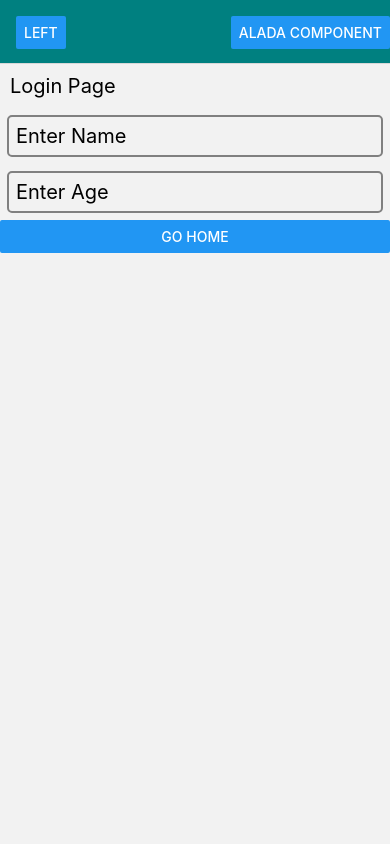
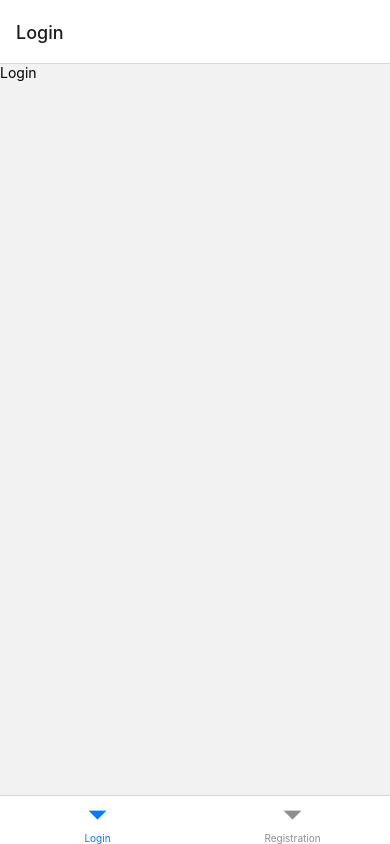
Before and after one commit to TahmeedMahbub/React-Native-Practise, a React Native app: screen / in a window 390 px wide. Built offline with nearby package versions, Linux system fonts and the light colour scheme.

Commit message:
Tab Nav: Bottom Tab Basic

```diff
--- a/App.js
+++ b/App.js
@@ -1,10 +1,7 @@
+import { createBottomTabNavigator } from '@react-navigation/bottom-tabs';
 import { NavigationContainer } from '@react-navigation/native';
-import { createNativeStackNavigator } from '@react-navigation/native-stack';
 import React, { useState } from 'react';
 import {View, Text, StyleSheet, StatusBar, Button} from 'react-native';
-import { Home } from './components/Home';
-import { Login } from './components/Login';
-
 
 
 const Header=()=>{
@@ -15,18 +12,21 @@ const Header=()=>{
     );
 }
 
-const Stack = createNativeStackNavigator();
+const Tab = createBottomTabNavigator();
 
-const BtnComponent =()=>{
-  return (<Button title="Alada Component" />)
+const Login =()=>{
+  return(<View>
+    <Text>Login</Text>
+  </View>)
+}
+const Registration =()=>{
+  return(<View>
+    <Text>Registration</Text>
+  </View>)
 }
 
 
 const App = () => {
-  const btnAction = () => {
-    console.warn("button pressed");
-  };
-
   return (
     <View style={style.main}>
       <StatusBar
@@ -34,46 +34,11 @@ const App = () => {
         barStyle="dark-content"
       />
       <NavigationContainer>
-        <Stack.Navigator
-            screenOptions={
-              {
-                headerTitle: ()=><Button title="Left" onPress={()=>btnAction()} />,
-                headerRight: ()=><BtnComponent />,
-                title: "User Login",
-                headerStyle: {
-                  backgroundColor: 'teal'
-                },
-                headerTitleStyle: {
-                  fontSize: 25,
-                  color: 'white'
-                }
-              }
-            }
-          >
-          <Stack.Screen name="Login"
-            component={Login}
-            // DO BELOW LINES FOR INDIVIDUAL NAVIGATION BAR, OTHERWISE USE screenOptions IN Stack.Navigator
-            // options={
-            //   {
-            //     headerTitle: ()=><Button title="Left" onPress={()=>btnAction()} />,
-            //     headerRight: ()=><BtnComponent />,
-            //     title: "User Login",
-            //     headerStyle: {
-            //       backgroundColor: 'teal'
-            //     },
-            //     headerTitleStyle: {
-            //       fontSize: 25,
-            //       color: 'white'
-            //     }
-            //   }
-            // }
-          />
-          <Stack.Screen name="Home" component={Home} options={{ title: "App Home" }}/>
-        </Stack.Navigator>
+        <Tab.Navigator>
+          <Tab.Screen name='Login' component={Login} />
+          <Tab.Screen name='Registration' component={Registration} />
+        </Tab.Navigator>
       </NavigationContainer>
-
-      {/* <Header /> */}
-
     </View>
 )}
 
```
